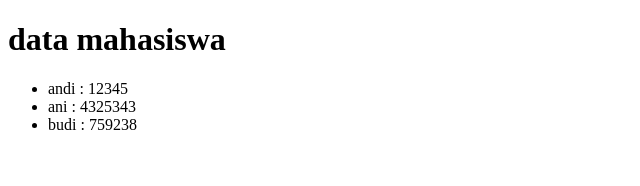
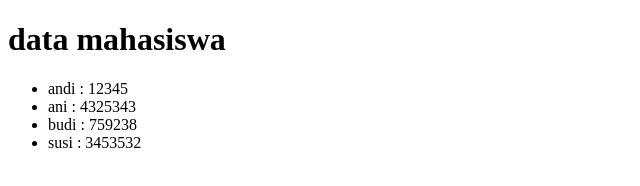
Before and after one commit to exotic26/remote2, a plain HTML site: page index.html in a window 1280 px wide. Shown: the whole page, without its empty margins (0-640 px from the left). Drawn offline with Linux system fonts and the light colour scheme.

Commit message:
menamabah data mahasiswa

```diff
--- a/index.html
+++ b/index.html
@@ -10,6 +10,7 @@
 		<li>andi : 12345</li>
 		<li>ani : 4325343</li>
 		<li>budi : 759238</li>
+		<li>susi : 3453532</li>
 	</ul>
 </body>
 </html>
```
